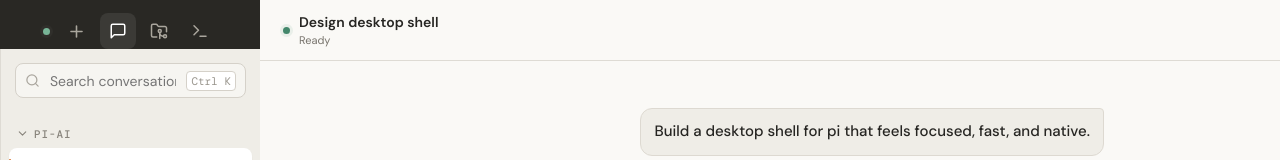
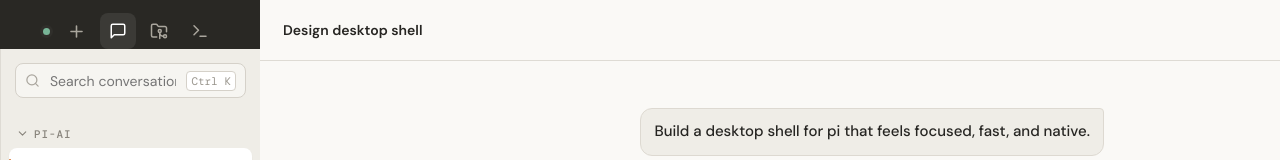
Before and after one commit to mattzq21/pi-op-out, a React (Vite) app: page / in a window 1280 px wide. Shown: the top 160 px of the page. Built offline with nearby package versions, Linux system fonts and the light colour scheme.

Commit message:
Committed all changes

```diff
--- a/src/components/ChatView.tsx
+++ b/src/components/ChatView.tsx
@@ -12,10 +12,11 @@ export function ChatView(props: Props) {
   const bottom = useRef<HTMLDivElement>(null);
   const turns = groupTurns(props.messages);
   const sessionTitle = props.state.sessionName || "Untitled session";
+  const activity = props.state.activity || (props.state.isStreaming ? "Pi is working" : "");
   useEffect(() => { bottom.current?.scrollIntoView({ behavior: props.state.isStreaming ? "smooth" : "auto" }); }, [props.messages, props.state.isStreaming]);
   return <main className="chat-shell">
     <header className="chat-header">
-      <div className="chat-title"><span className="status-dot" /><div><strong title={sessionTitle}>{compactTitle(sessionTitle)}</strong><small>{props.state.activity || (props.state.isStreaming ? "Pi is working" : "Ready")}</small></div></div>
+      <div className="chat-title"><div><strong title={sessionTitle}>{compactTitle(sessionTitle)}</strong>{activity && <small>{activity}</small>}</div></div>
     </header>
     <div className="messages" aria-live="polite"><div className="conversation">
       {!props.messages.length && <div className="empty-chat"><span>π</span></div>}
--- a/src/styles.css
+++ b/src/styles.css
@@ -39,7 +39,6 @@ kbd { font: 11px "DM Mono"; border: 1px solid #d5d1c9; background: white; paddin
 .chat-shell { order: 2; flex: 1; min-width: 0; display: grid; grid-template-rows: 61px 1fr auto; background: var(--paper); }
 .chat-header { border-bottom: 1px solid var(--line); padding: 0 18px 0 23px; display: flex; justify-content: space-between; align-items: center; }
 .chat-title { display: flex; align-items: center; gap: 9px; }.chat-title > div { display: grid; gap: 2px; }.chat-title strong { font-size: 14px; }.chat-title small { font-size: 11px; color: var(--muted); }
-.status-dot { width: 7px; height: 7px; border-radius: 50%; background: var(--green); box-shadow: 0 0 0 3px #43876b18; }
 .header-controls { display: flex; align-items: center; gap: 4px; }
 .menu-anchor { position: relative; }.conversation-menu { position: absolute; z-index: 8; right: 0; top: 37px; width: 176px; padding: 5px; border: 1px solid var(--line); border-radius: 9px; background: white; box-shadow: 0 12px 35px #302b2226; }.conversation-menu button { width: 100%; height: 32px; border: 0; border-radius: 6px; background: transparent; display: flex; align-items: center; gap: 8px; padding: 0 8px; text-align: left; color: var(--muted); font-size: 12px; }.conversation-menu button:hover { background: #f1eee8; color: var(--ink); }
 .session-context-menu { position: fixed; right: auto; z-index: 30; }
```
Also changed, not shown: 1 other file (tests, documents, lock files or other folders).
